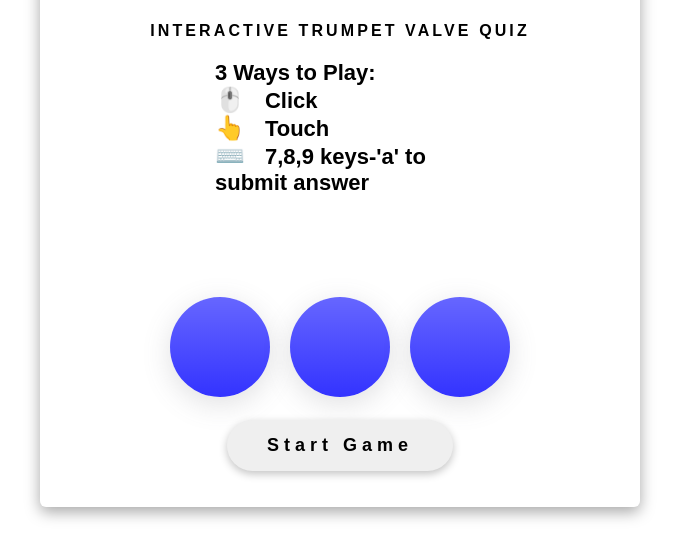
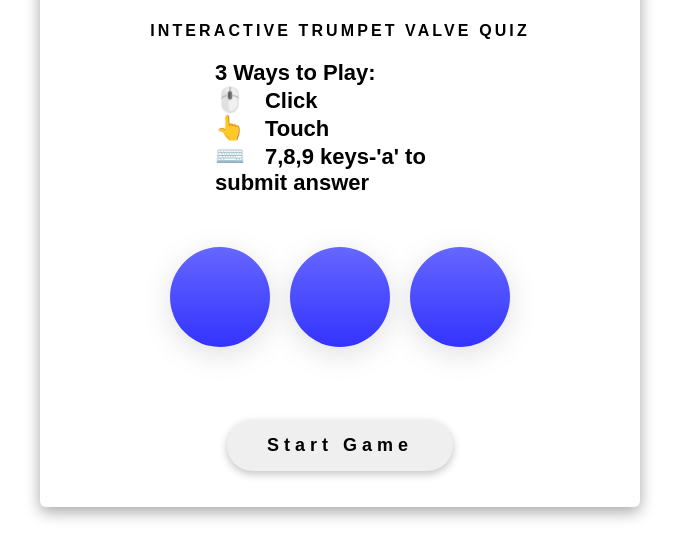
Before and after one commit to jcloeter/Valvio-Test, a plain HTML site: page index.html in a window 1280 px wide. Shown: the part 123-682 px from the top of the page, without its empty margins (300-979 px from the left). Drawn offline with Linux system fonts and the light colour scheme; a web font is replaced by a local one.

Commit message:
fixed btn container spacing

```diff
--- a/style.css
+++ b/style.css
@@ -119,7 +119,7 @@ body {
   display: flex;
   justify-content: center;
   position: absolute;
-  top: 38rem;
+  top: 33rem;
   /* margin-top: 125px; */
 }
 
```
